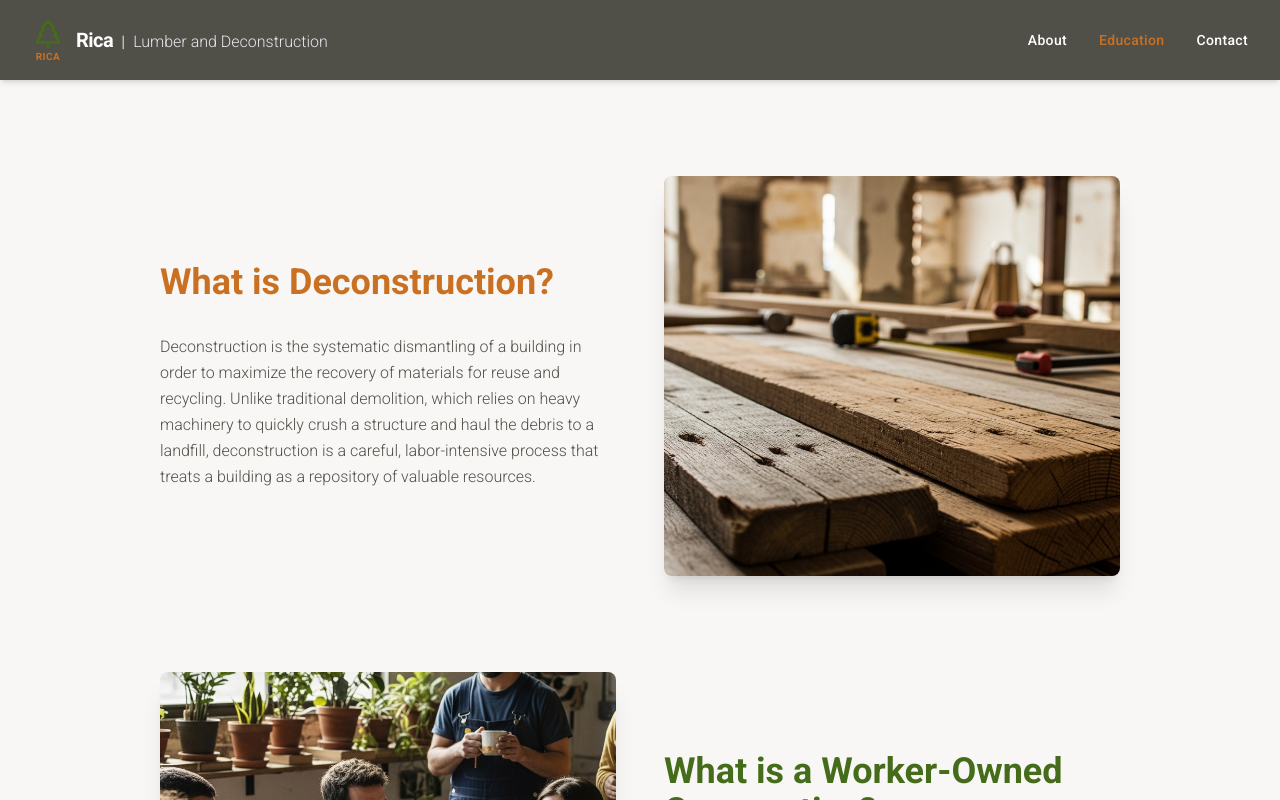
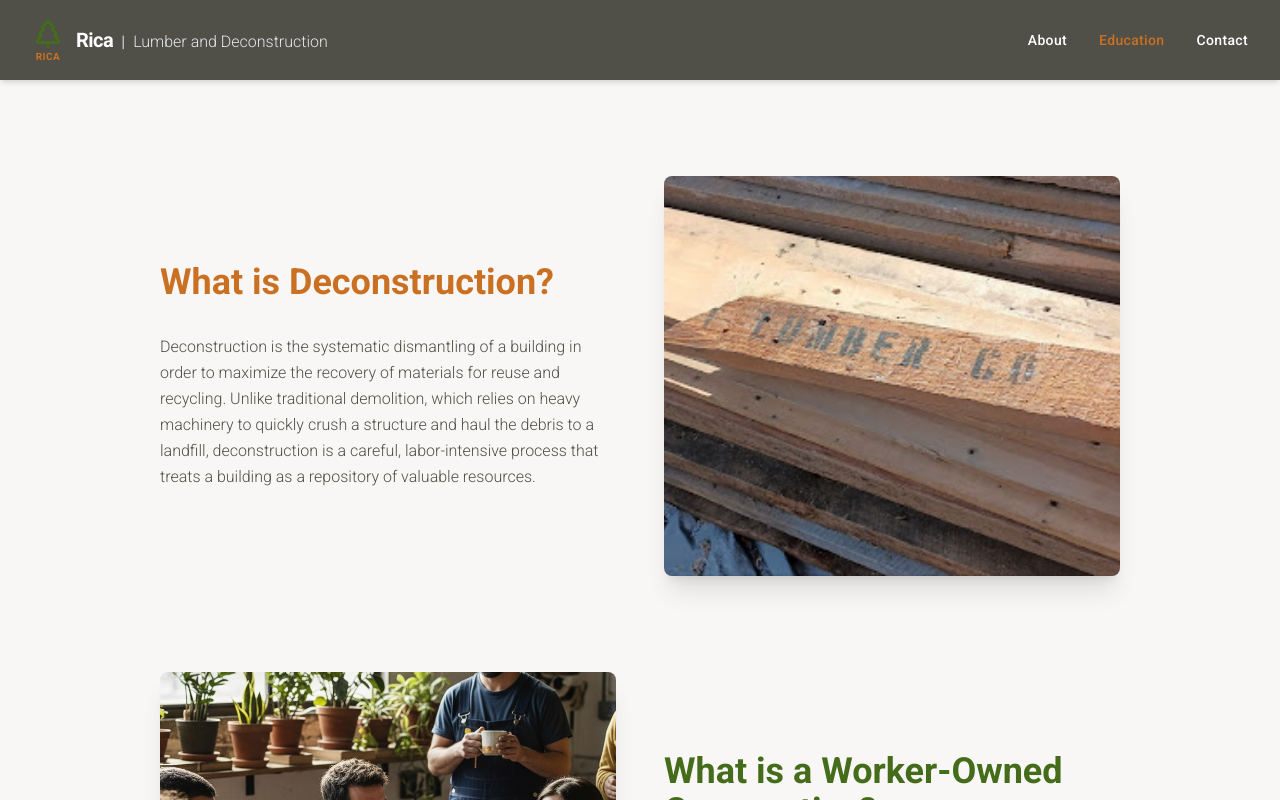
Before and after one commit to Aspen14/rica_website, a React (Vite) app: page /education in a window 1280 px wide. Shown: the top 800 px of the page. Built offline with nearby package versions, Linux system fonts and the light colour scheme.

Commit message:
save about page clean up

```diff
--- a/src/pages/about.tsx
+++ b/src/pages/about.tsx
@@ -74,7 +74,9 @@ export default function About() {
                 </motion.h2>
                 <motion.p variants={fadeInUp}>
                   Rica Lumber & Deconstruction grew from the vision that here in Northern Colorado, we could intentionally re-harvest value from existing buildings to construct a more equitable and beautiful future. We know that using reclaimed building materials makes buildings not just sustainable but also affordable.
-
+                </motion.p>
+                <br />
+                <motion.p variants={fadeInUp}>
                   At Rica, we’re a women- and queer-owned worker cooperative that puts environmental responsibility and social impact first. This cooperative approach means that our success isn’t just celebrated by owners - it’s shared by every team member who contributes to our mission.
                 </motion.p>
             </motion.section>
--- a/src/pages/education.tsx
+++ b/src/pages/education.tsx
@@ -25,7 +25,7 @@ export default function Education() {
           </div>
           <motion.div variants={fadeInUp} className="order-1 lg:order-2 rounded-lg overflow-hidden shadow-xl">
             <img
-              src="/src/assets/images/education-1.png"
+              src="/src/assets/images/lumber_co.jpg"
               alt="Reclaimed wood planks in a workshop"
               className="w-full h-[400px] object-cover"
               onError={(e) => {
```
Also changed, not shown: src/assets/images/lumber_co.jpg (added).
